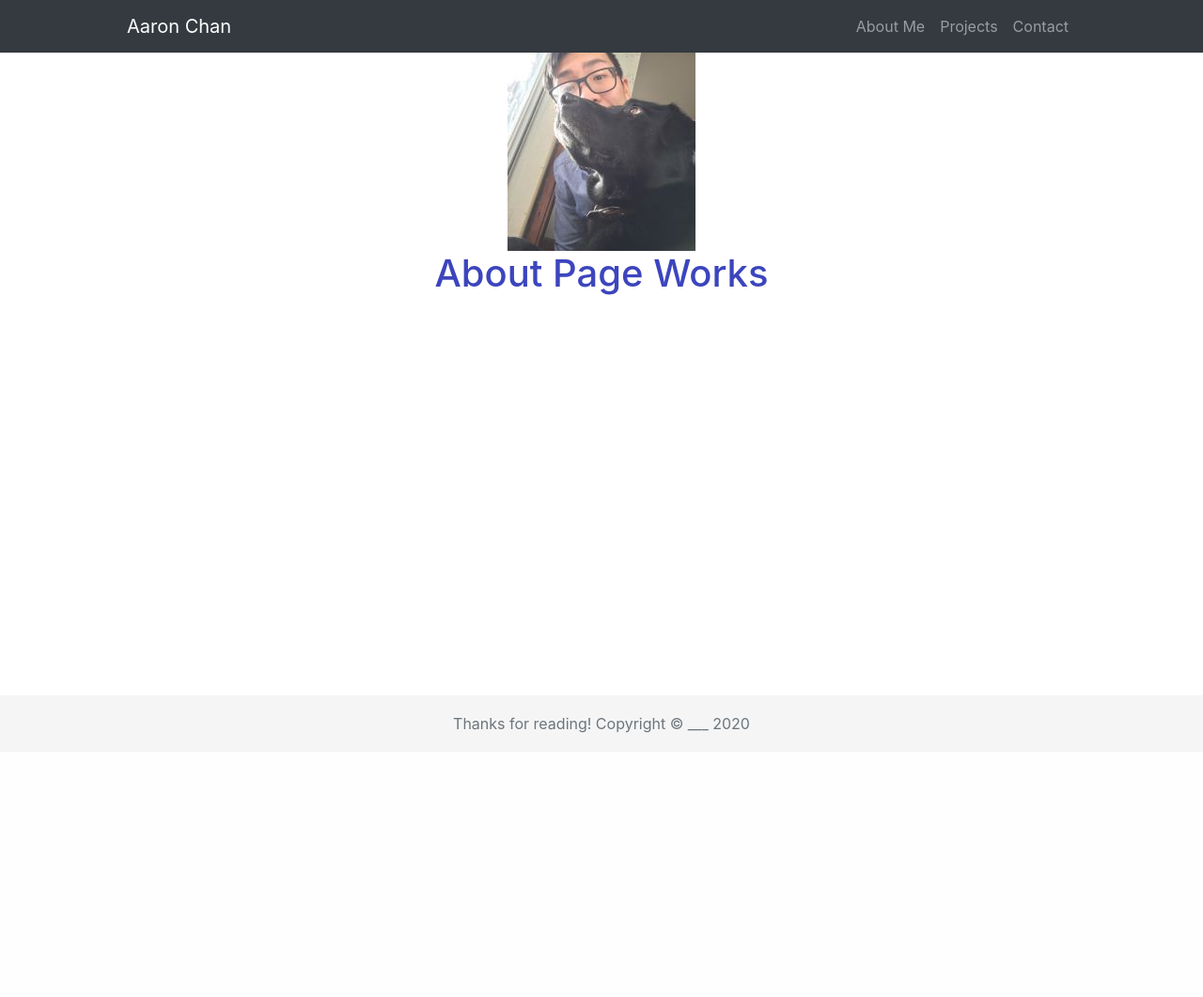
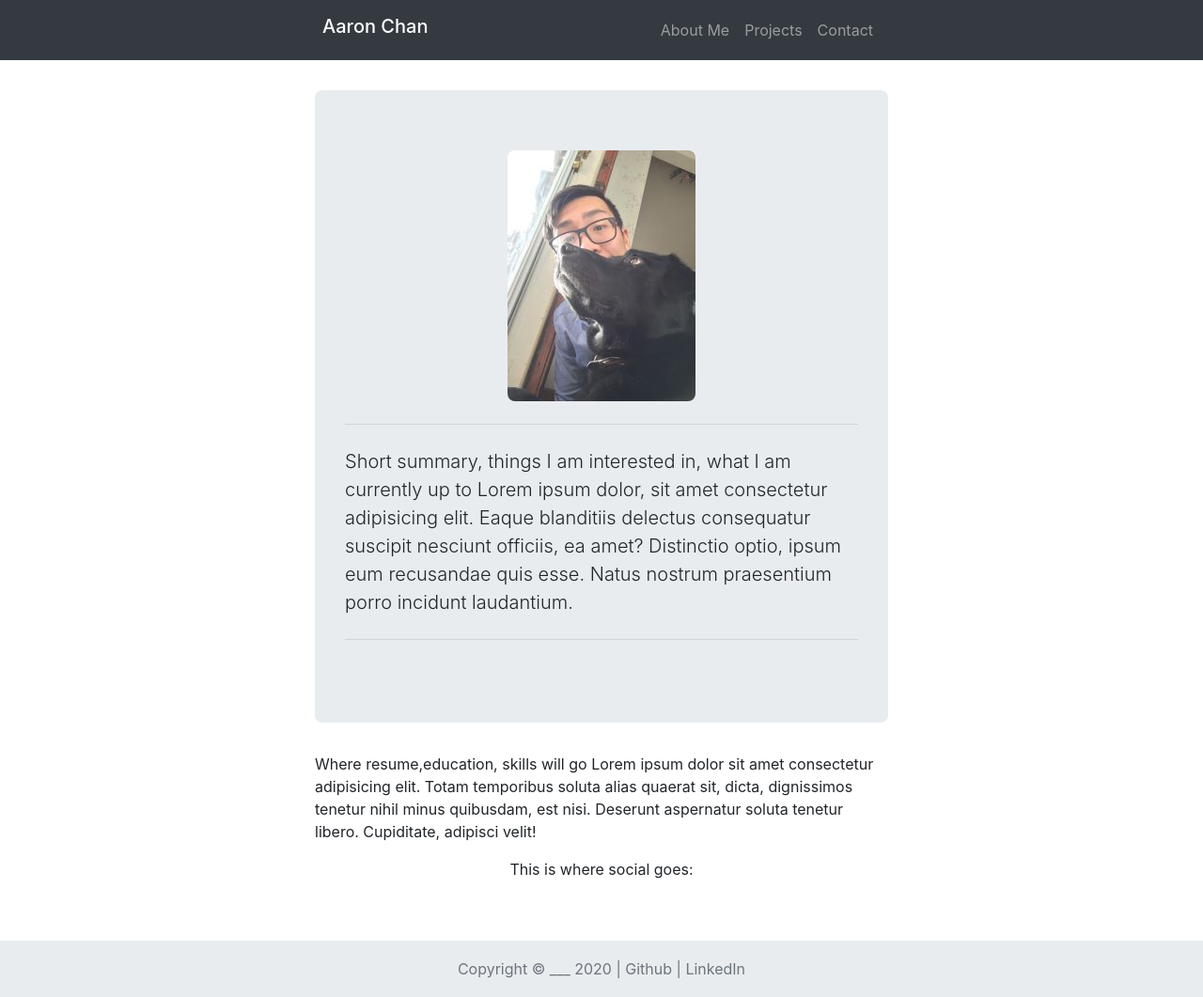
Before and after one commit to Achan40/Portfolio_FullStack, a Django app: page / in a window 1280 px wide. Shown: the whole page at 94% size. Before the commit the page ends 780 px from the top, so only its background shows below. Run offline with Django 3.2, Linux system fonts and the light colour scheme; some libraries are stand-ins or nearby versions.

Commit message:
finished about page styling

```diff
--- a/portfolio/Basic_app/static/css/style.css
+++ b/portfolio/Basic_app/static/css/style.css
@@ -8,8 +8,22 @@ html {
 }
 
 body {
+    padding-top: 6rem;
+    padding-bottom: 3rem;
     /* Margin bottom by footer height */
     margin-bottom: 60px;
+}
+
+.navbar-toggler {
+    border-radius: .5rem;
+}
+
+.jumbotron {
+    border-radius: .5rem;
+}
+
+#profile_pic {
+    border-radius: .5em;
 }
 
 .footer {
@@ -18,11 +32,16 @@ body {
     width: 100%;
     height: 60px;
     line-height: 60px;
-    background-color: #f5f5f5;
-  }
+    background-color: #e9ecef;
+}
 
 #secret_login, #secret_login:hover, #secret_login:focus, #secret_login:active {
     text-decoration: none;
     color: inherit;
     cursor: default;
 }
+
+.social_link {
+    color: inherit;
+    text-decoration: none;
+}
--- a/portfolio/Basic_app/templates/Basic_app/about.html
+++ b/portfolio/Basic_app/templates/Basic_app/about.html
@@ -1,6 +1,15 @@
 {% extends "Basic_app/base.html" %}
 {% load static %}
 {% block content%}
-    <img src="{% static 'images/test.JPG' %}" alt="Professional Picture">
-    <h1>About Page Works</h1>
+    <div class="jumbotron">
+        <div class="container d-flex align-items-center justify-content-center">
+            <img src="{% static 'images/test.JPG' %}" alt="Professional Picture" id="profile_pic">
+        </div>
+        <hr class="my-4">
+        <p class="lead">Short summary, things I am interested in, what I am currently up to Lorem ipsum dolor, sit amet consectetur adipisicing elit. Eaque blanditiis delectus consequatur suscipit nesciunt officiis, ea amet? Distinctio optio, ipsum eum recusandae quis esse. Natus nostrum praesentium porro incidunt laudantium.</p>
+        <hr class="my-4">
+    </div>
+
+    <p>Where resume,education, skills will go Lorem ipsum dolor sit amet consectetur adipisicing elit. Totam temporibus soluta alias quaerat sit, dicta, dignissimos tenetur nihil minus quibusdam, est nisi. Deserunt aspernatur soluta tenetur libero. Cupiditate, adipisci velit!</p>
+    <p class="text-align-center">This is where social goes:</p>
 {% endblock %}
--- a/portfolio/Basic_app/templates/Basic_app/base.html
+++ b/portfolio/Basic_app/templates/Basic_app/base.html
@@ -16,8 +16,8 @@
         <nav class="navbar navbar-expand-lg navbar-dark bg-dark fixed-top">
 
             <!--Container is used to offset the navbar text-->
-            <div class="container col-md-10">
-                <span class="navbar-brand">Aaron Chan</span>
+            <div class="container col-md-6">
+                <h3 class="navbar-brand">Aaron Chan</h3>
 
                 <!--Must include Tquery,Popper,bootstrap scripts for dropdown to work correctly-->
                 <button class="navbar-toggler" type="button" data-toggle="collapse" data-target="#navbarNav" aria-controls="navbarNav" aria-expanded="false" aria-label="Toggle navigation">
@@ -52,7 +52,7 @@
 
         </nav>
 
-        <div class="container d-flex align-items-center flex-column col-md-10">
+        <div class="container d-flex align-items-center flex-column col-md-6">
             {% block content %}
             {% endblock %}
         </div>
@@ -60,7 +60,11 @@
 
         <footer class="footer">
             <div class="d-flex justify-content-center">
-              <span class="text-muted"><a href="{% url 'login' %}" id="secret_login">Thanks for reading! Copyright © ___ 2020</a></span>
+                <span class="text-muted">
+                    <a href="{% url 'login' %}" id="secret_login">Copyright © ___ 2020 </a>|
+                    <a href="https://github.com/Achan40" class="social_link">Github </a>|
+                    <a href="https://www.linkedin.com/in/aaron-chan-30393115a/" class="social_link">LinkedIn</a>
+                </span>
             </div>
         </footer>
 
```
